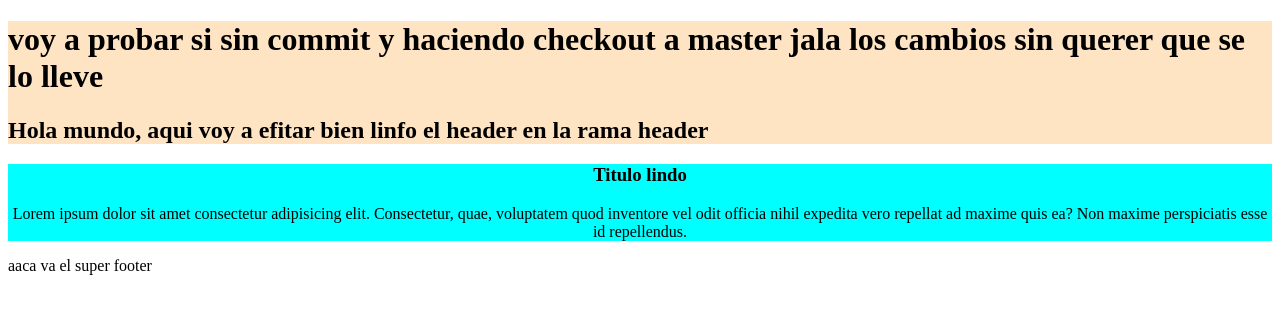
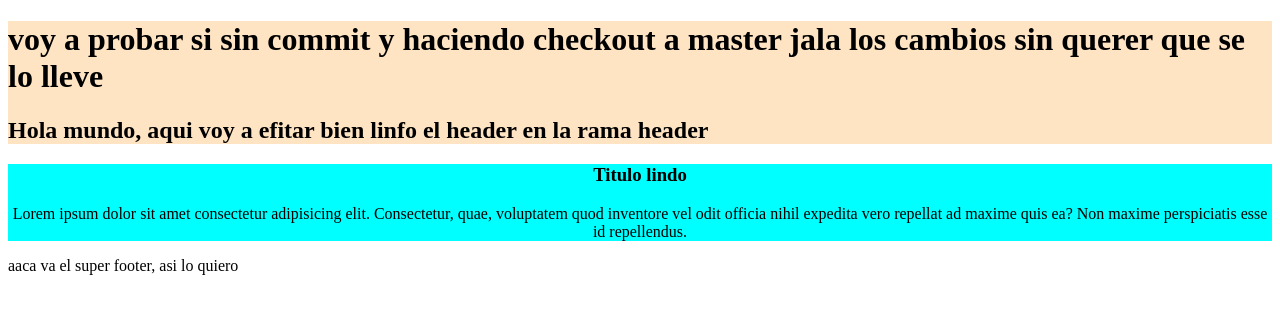
Before and after one commit to Karlamorasg/prueba1gitgithub, a plain HTML site: page index.html in a window 1280 px wide. Drawn offline with Linux system fonts and the light colour scheme.

Commit message:
cambios2

```diff
--- a/index.html
+++ b/index.html
@@ -25,7 +25,7 @@
 
     <div class=" footer">
 
-        aaca va el super footer
+        aaca va el super footer, asi lo quiero
 
     </div>
   </body>
```
